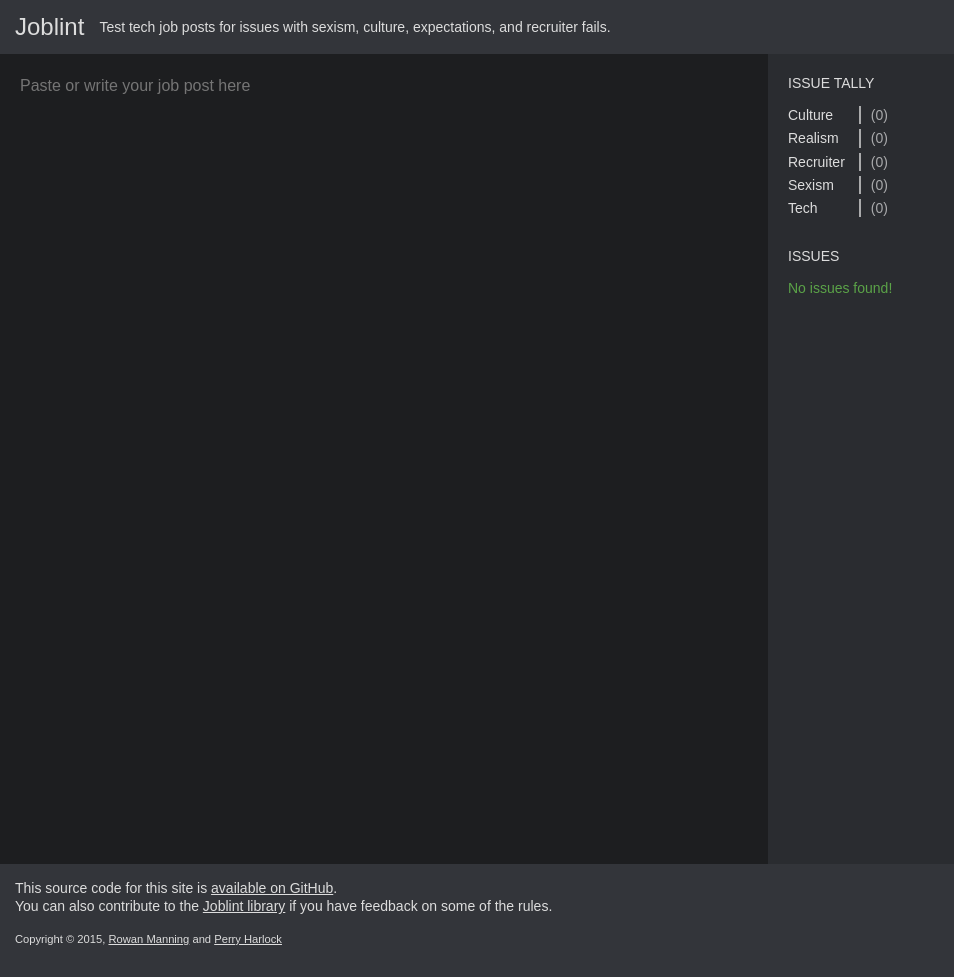
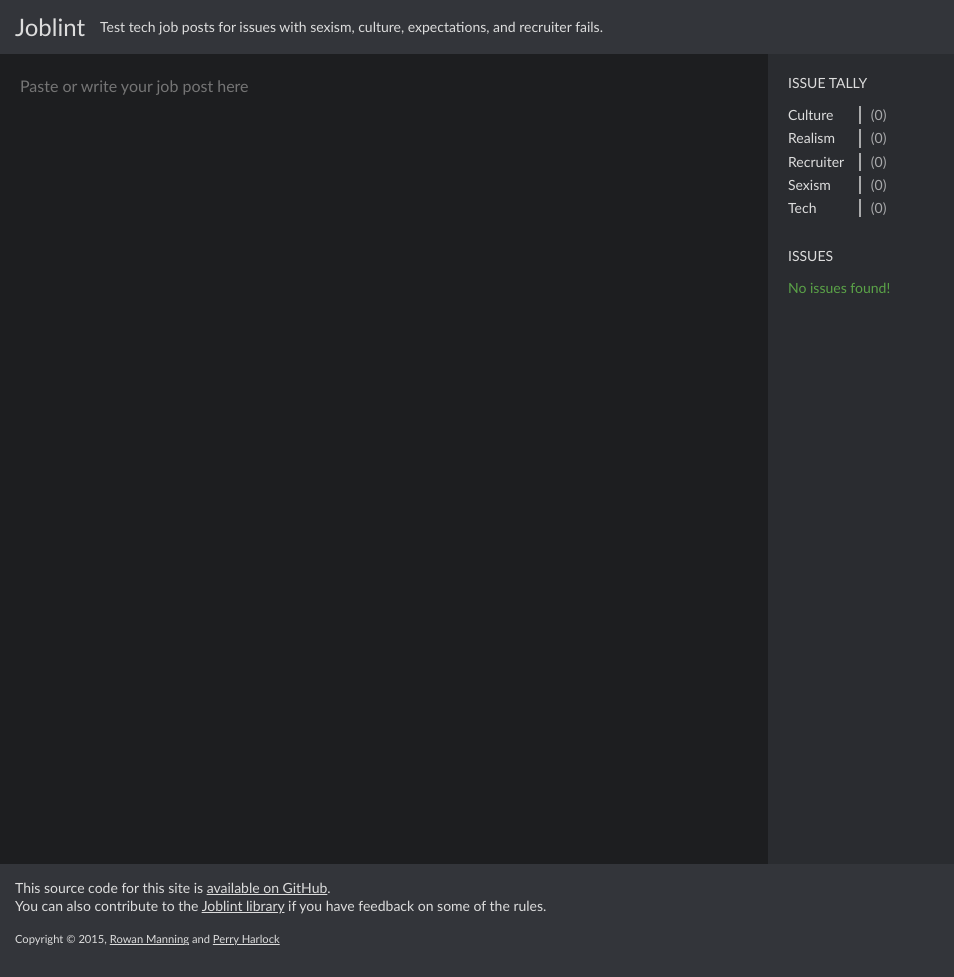
Before and after one commit to rowanmanning/joblint, a Jekyll site: the page built from index.html, in a window 1280 px wide. Shown: the whole page, without its empty margins (0-954 px from the left). Built offline with Jekyll 4.4.1, drawn with Linux system fonts in a browser that asks for light colours.

Commit message:
Switch to Trebuchet

```diff
--- a/asset/style/main.scss
+++ b/asset/style/main.scss
@@ -10,6 +10,7 @@
     font-size: 62.5%;
 }
 body {
+    font-family: 'Trebuchet MS', 'Lucida Grande', 'Lucida Sans Unicode', 'Lucida Sans', Tahoma, sans-serif;
     font-size: 140%;
     line-height: 1.3;
     color: #ddd;
```
